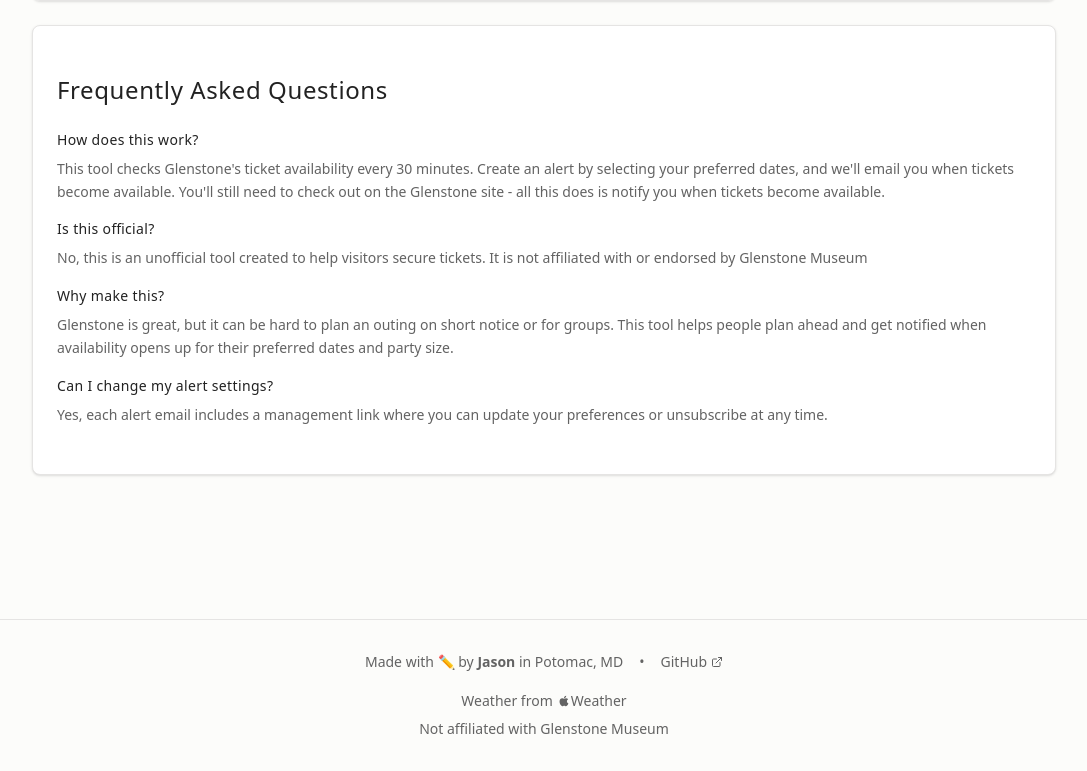
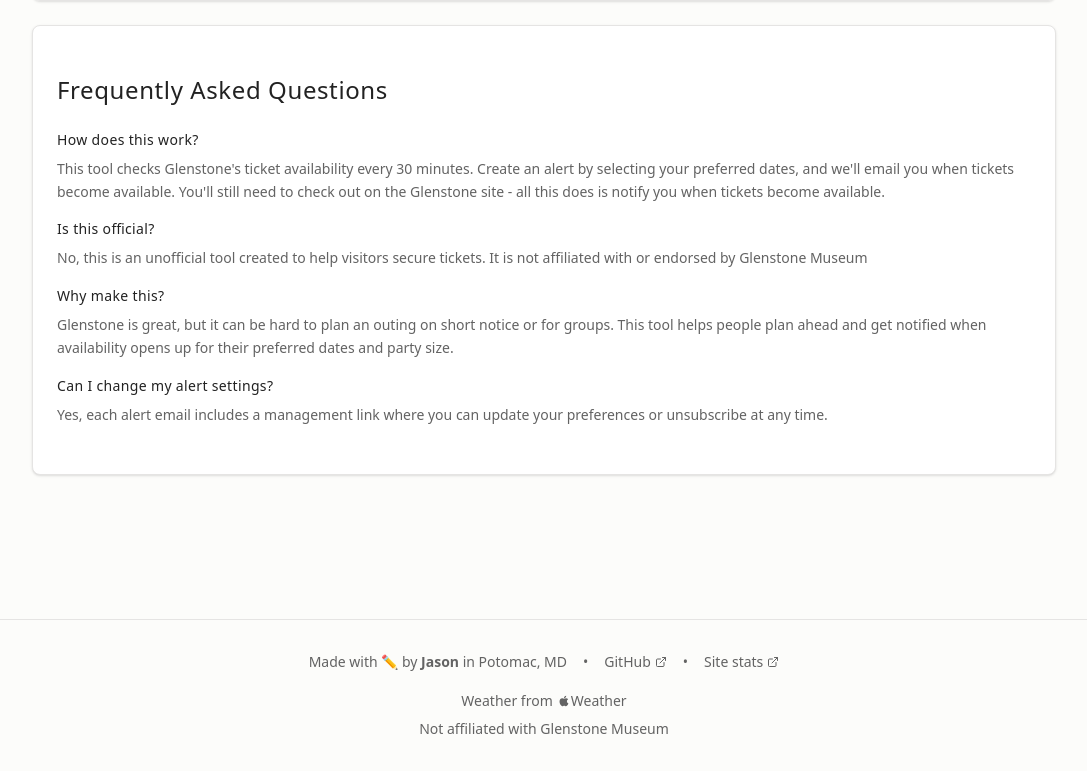
Before and after one commit to jweingardt12/glenstone-alerts, a Next.js app: page / in a window 1280 px wide. Shown: the part 1498-2269 px from the top of the page, without its empty margins (96-1183 px from the left). Built offline with nearby package versions, Linux system fonts and the light colour scheme; no server answers.

Commit message:
feat: add link to site stats in the footer for enhanced user insights

```diff
--- a/app/page.tsx
+++ b/app/page.tsx
@@ -349,6 +349,16 @@ export default function Home() {
                 GitHub
                 <ExternalLink className="h-3 w-3" />
               </a>
+              <span className="hidden sm:inline text-muted-foreground">•</span>
+              <a
+                href="https://dashboard.openpanel.dev/share/overview/d4VJHz"
+                target="_blank"
+                rel="noopener noreferrer"
+                className="inline-flex items-center gap-1 hover:underline text-muted-foreground font-light"
+              >
+                Site stats
+                <ExternalLink className="h-3 w-3" />
+              </a>
             </div>
             <div className="text-center space-y-2">
               <p className="text-sm text-muted-foreground font-light inline-flex items-center justify-center gap-1 flex-wrap">
```
